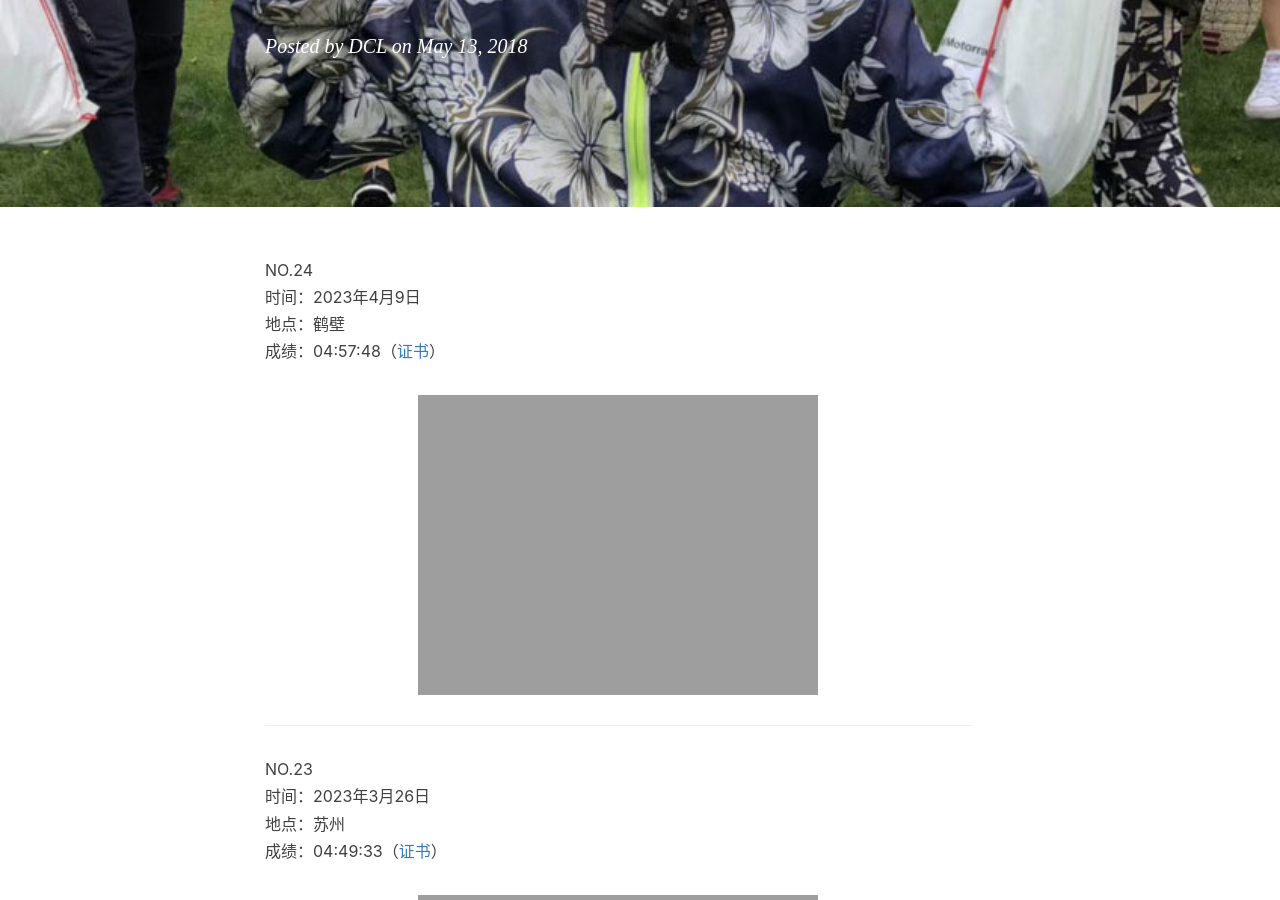
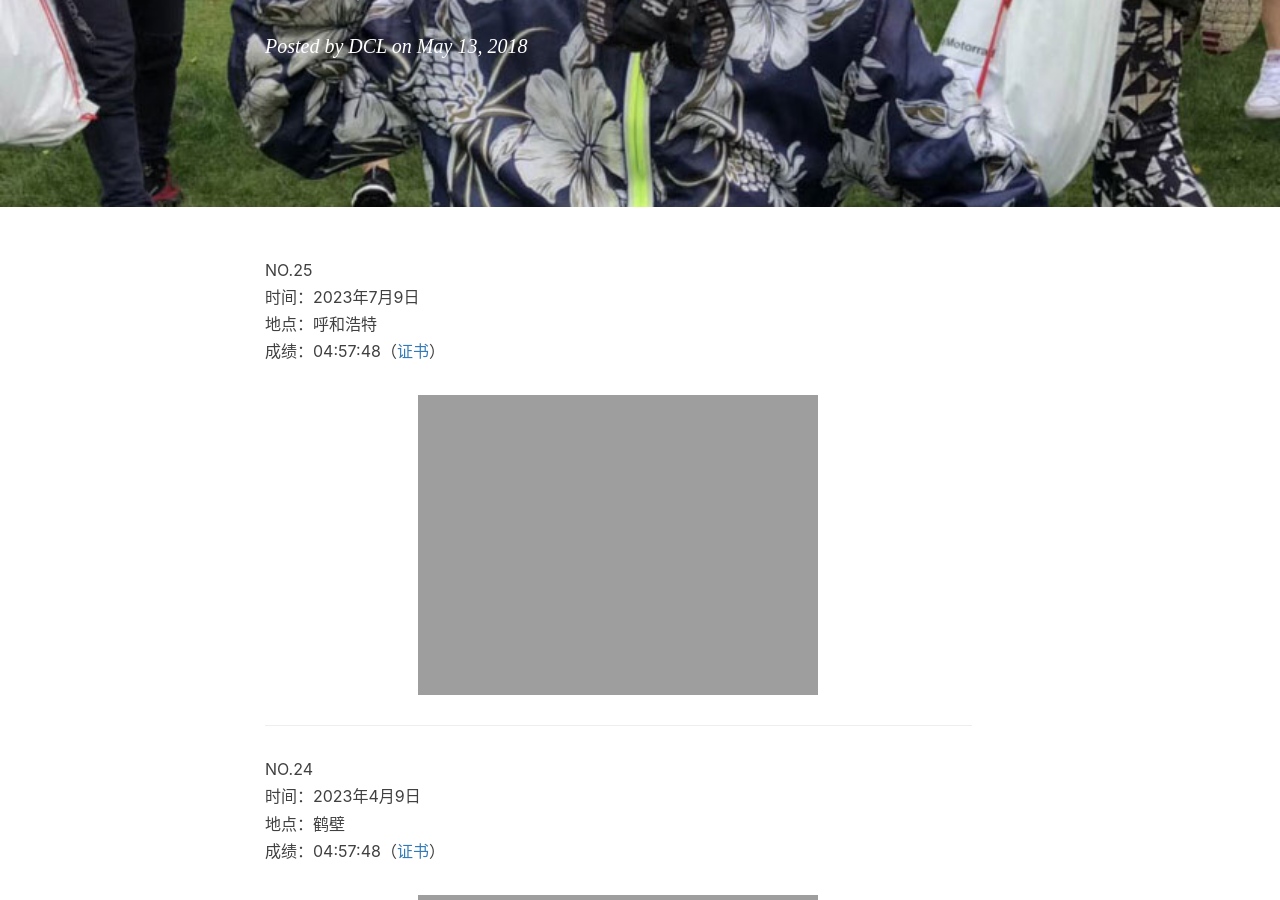
Before and after one commit to Davinly/davinly.github.io, a Jekyll site: the page built from _posts/2018-05-13-my-marathon.md, in a window 1280 px wide and 900 px high, scrolled down 316 px. Built offline with Jekyll 4.4.1, drawn with Linux system fonts in a browser that asks for light colours; nearby versions of some CDN libraries; our own code applies the rules of GitHub Pages for plain Markdown files; comment, search, counter and statistics services are not loaded.

Commit message:
呼和浩特

```diff
--- a/_posts/2018-05-13-my-marathon.md
+++ b/_posts/2018-05-13-my-marathon.md
@@ -8,6 +8,15 @@ tags:
     - run
     - marathon
 ---
+NO.25
+时间：2023年7月9日
+地点：呼和浩特
+成绩：04:57:48（[证书](https://daichunlei.com/img/marathon_certificate/2023%E5%91%BC%E5%92%8C%E6%B5%A9%E7%89%B9.jpg)）
+
+![](http://daichunlei.com/img/marathon_picture/25.jpg)
+
+----------
+
 NO.24
 时间：2023年4月9日
 地点：鹤壁
```
